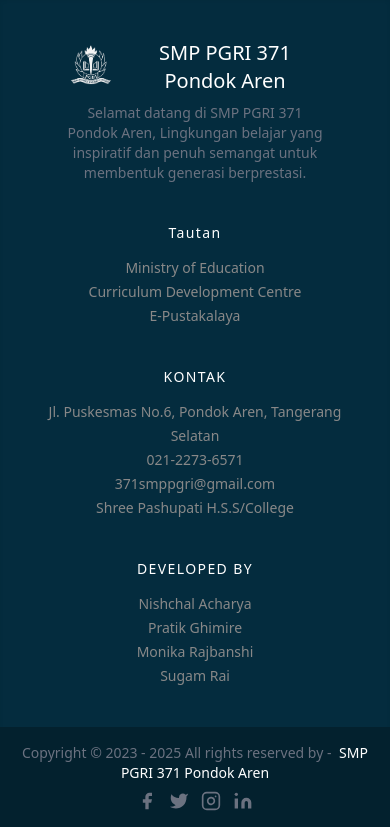
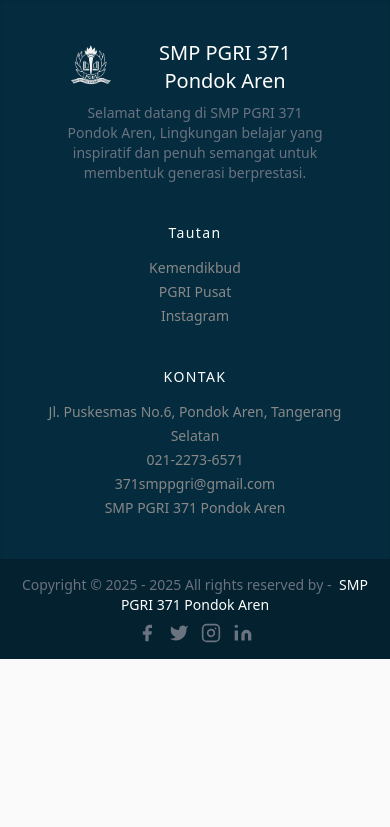
Before and after one commit to Eleutheria-Sapta-Timira-Celeste/Tugas-Akhir, a PHP site: page /index.php in a window 390 px wide. Shown: the part 3959-4786 px from the top of the page. After the commit the page ends 4618 px from the top, so only its background shows below. Run offline with PHP 8.4, Linux system fonts and the light colour scheme; the visitor is signed in with stand-in values (Sample User, id 1); data comes from the database, SQL or seed files in the repository; some libraries are stand-ins or nearby versions.

Commit message:
Upload Gambar & Footer

```diff
--- a/includes/footer.php
+++ b/includes/footer.php
@@ -13,13 +13,13 @@
                 <h2 class="title-font font-medium text-[#fff] tracking-widest text-sm mb-3">Tautan</h2>
                 <nav class="list-none mb-10">
                     <li>
-                        <a class="text-sm md:text-base text-[#888} hover:text-[#ff9f45] cursor-pointer" onclick="ministryofEducation()">Ministry of Education</a>
+                        <a class="text-sm md:text-base text-[#888} hover:text-[#ff9f45] cursor-pointer" onclick="ministryofEducation()">Kemendikbud</a>
                     </li>
                     <li>
-                        <a class="text-sm md:text-base text-[#888} hover:text-[#ff9f45] cursor-pointer" onclick="curriculumDevelopmentCentre()">Curriculum Development Centre</a>
+                        <a class="text-sm md:text-base text-[#888} hover:text-[#ff9f45] cursor-pointer" onclick="curriculumDevelopmentCentre()">PGRI Pusat</a>
                     </li>
                     <li>
-                        <a class="text-sm md:text-base text-[#888} hover:text-[#ff9f45] cursor-pointer" onclick="ePustakalaya()">E-Pustakalaya</a>
+                        <a class="text-sm md:text-base text-[#888} hover:text-[#ff9f45] cursor-pointer" onclick="ePustakalaya()">Instagram</a>
                     </li>
 
                 </nav>
@@ -37,24 +37,7 @@
                         <a class="text-sm md:text-base text-[#888} hover:text-[#ff9f45] cursor-pointer" onclick="mailschool()">371smppgri@gmail.com</a>
                     </li>
                     <li>
-                        <a class="text-sm md:text-base text-[#888} hover:text-[#ff9f45] cursor-pointer" onclick="locationmap()"> Shree Pashupati H.S.S/College</a>
-                    </li>
-                </nav>
-            </div>
-            <div class="lg:w-1/4 md:w-1/2 w-full px-4">
-                <h2 class="title-font font-medium text-[#fff] tracking-widest text-sm mb-3">DEVELOPED BY</h2>
-                <nav class="list-none mb-10">
-                    <li onclick="developers()">
-                        <a class="text-sm md:text-base text-[#888} hover:text-[#ff9f45] cursor-pointer">Nishchal Acharya</a>
-                    </li>
-                    <li onclick="developers()">
-                        <a class="text-sm md:text-base text-[#888} hover:text-[#ff9f45] cursor-pointer">Pratik Ghimire</a>
-                    </li>
-                    <li onclick="developers()">
-                        <a class="text-sm md:text-base text-[#888} hover:text-[#ff9f45] cursor-pointer">Monika Rajbanshi</a>
-                    </li>
-                    <li onclick="developers()">
-                        <a class="text-sm md:text-base text-[#888} hover:text-[#ff9f45] cursor-pointer">Sugam Rai</a>
+                        <a class="text-sm md:text-base text-[#888} hover:text-[#ff9f45] cursor-pointer" onclick="locationmap()"> SMP PGRI 371 Pondok Aren</a>
                     </li>
                 </nav>
             </div>
@@ -62,7 +45,7 @@
     </div>
     <div class="bg-[#03212e]">
         <div class="container mx-auto py-4 px-5 flex flex-wrap flex-col sm:flex-row">
-            <p class="text-sm md:text-base text-gray-500 text-sm text-center sm:text-left">Copyright © 2023 - <?php echo date("Y"); ?> All rights reserved by -
+            <p class="text-sm md:text-base text-gray-500 text-sm text-center sm:text-left">Copyright © 2025 - <?php echo date("Y"); ?> All rights reserved by -
                 <a href="https://technicalpashupati.edu.np" rel="noopener noreferrer" class="text-[#fff] ml-1" target="_blank">SMP PGRI 371 Pondok Aren</a>
             </p>
             <span class="inline-flex sm:ml-auto sm:mt-0 mt-2 justify-center sm:justify-start">
```
Also changed, not shown: assects/images/staff/6122720573781034402.jpg (added), assects/images/staff/6122720573781034403.jpg (added), assects/images/staff/6122720573781034404.jpg (added), assects/images/staff/6122720573781034405.jpg (added), assects/images/staff/6122720573781034406.jpg (added), assects/images/staff/6122720573781034407.jpg (added), assects/images/staff/Bayu Heru Nugroho.JPG (added), assects/images/staff/Sumiati, S.Pd.JPG (added).
